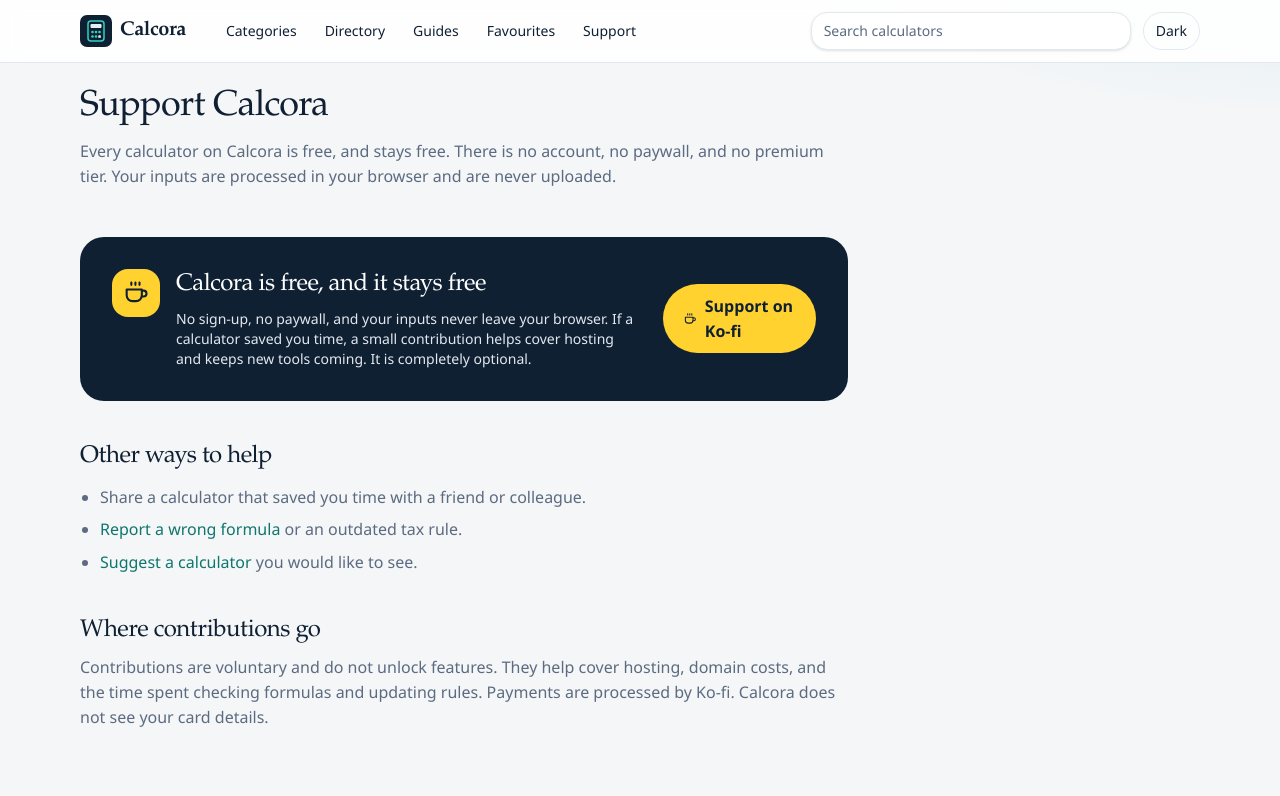
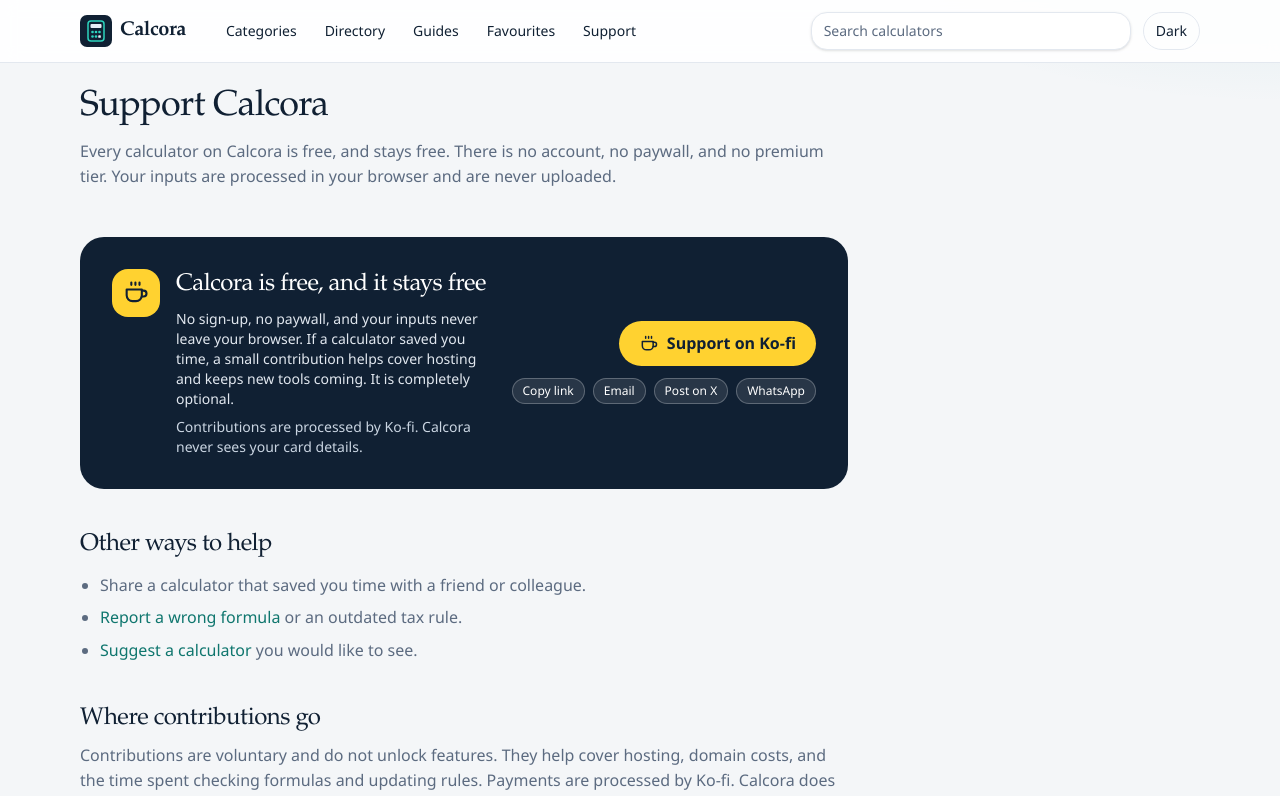
Before and after one commit to infinitypraveen/Calcora, a React (Vite) app: page /support in a window 1280 px wide. Shown: the top 796 px of the page. Built offline with nearby package versions, Linux system fonts and the light colour scheme.

Commit message:
Add files via upload

```diff
--- a/src/components/support/SupportBanner.tsx
+++ b/src/components/support/SupportBanner.tsx
@@ -1,4 +1,5 @@
-import { Link } from "react-router-dom";
+import { useState } from "react";
+import { Link, useLocation } from "react-router-dom";
 import { supportConfig, supportUrl } from "@/config/support";
 import { track } from "@/lib/track";
 
@@ -12,16 +13,56 @@
   );
 }
 
+function normalizePath(pathname: string): string {
+  if (pathname.length > 1) return pathname.replace(/\/+$/, "") || "/";
+  return pathname;
+}
+
+async function copyText(text: string): Promise<boolean> {
+  try {
+    if (typeof navigator !== "undefined" && navigator.clipboard?.writeText) {
+      await navigator.clipboard.writeText(text);
+      return true;
+    }
+  } catch {
+    /* fall through to legacy method */
+  }
+  try {
+    const ta = document.createElement("textarea");
+    ta.value = text;
+    ta.style.position = "fixed";
+    ta.style.opacity = "0";
+    document.body.appendChild(ta);
+    ta.select();
+    document.execCommand("copy");
+    document.body.removeChild(ta);
+    return true;
+  } catch {
+    return false;
+  }
+}
+
+/**
+ * Primary donate/support call to action.
+ * - External donation URL configured  -> external button (new tab).
+ * - Not configured, elsewhere on site -> internal link to /support.
+ * - Not configured, already on /support -> nothing (the banner shows share
+ *   actions instead, so there is never a dead self-link or empty space).
+ */
 export function SupportButton({ compact = false }: { compact?: boolean }) {
+  const { pathname } = useLocation();
   const href = supportUrl();
-  if (!href) return null;
+  const onSupportPage = normalizePath(pathname) === "/support";
+  const cls = `inline-flex items-center gap-2 rounded-full bg-amber-300 font-semibold text-[#102033] hover:bg-amber-200 ${compact ? "px-3 py-1.5 text-sm" : "px-5 py-2.5"}`;
+
+  if (href) {
     return (
       <a
         href={href}
         target="_blank"
         rel="noopener noreferrer"
         onClick={() => track("support_click", { platform: supportConfig.platform })}
-      className={`inline-flex items-center gap-2 rounded-full bg-amber-300 font-semibold text-[#102033] hover:bg-amber-200 ${compact ? "px-3 py-1.5 text-sm" : "px-5 py-2.5"}`}
+        className={cls}
       >
         <CoffeeIcon className="h-5 w-5" />
         {supportConfig.label}
@@ -29,10 +70,100 @@
       </a>
     );
   }
+  if (onSupportPage) return null;
+  return (
+    <Link to="/support" className={cls} aria-label="Support Calcora — open the support page">
+      <CoffeeIcon className="h-5 w-5" />
+      Support Calcora
+    </Link>
+  );
+}
 
-/** Full banner for the homepage and the support page. */
+/**
+ * Share actions that always work, with or without a donation URL.
+ * Copy uses the clipboard (with legacy fallback and visible feedback);
+ * Email/X/WhatsApp are plain links, so they work even with JS disabled.
+ */
+export function ShareButtons({ variant = "light", compact = false }: { variant?: "dark" | "light"; compact?: boolean }) {
+  const [copied, setCopied] = useState(false);
+  const shareUrl = typeof window !== "undefined" && window.location?.href ? window.location.href : "https://calcoraplus.netlify.app/";
+  const shareText = "Free calculators with the working shown — Calcora";
+  const encodedUrl = encodeURIComponent(shareUrl);
+  const encodedText = encodeURIComponent(shareText);
+  const canNativeShare = typeof navigator !== "undefined" && typeof (navigator as Navigator & { share?: unknown }).share === "function";
+
+  const base = "inline-flex items-center gap-1.5 rounded-full border font-medium transition-colors focus-visible:outline-2";
+  const size = compact ? "px-2.5 py-1 text-xs" : "px-3 py-1.5 text-sm";
+  const theme = variant === "dark"
+    ? "border-white/25 bg-white/10 text-white hover:bg-white/20"
+    : "border-[var(--line)] bg-[var(--card)] text-[var(--ink)] hover:border-[var(--teal)]";
+
+  const handleCopy = async () => {
+    const ok = await copyText(shareUrl);
+    if (ok) {
+      setCopied(true);
+      track("support_share", { channel: "copy" });
+      window.setTimeout(() => setCopied(false), 2000);
+    }
+  };
+
+  const handleNativeShare = async () => {
+    try {
+      await (navigator as Navigator & { share: (data: { title: string; text: string; url: string }) => Promise<void> }).share({
+        title: "Calcora",
+        text: shareText,
+        url: shareUrl,
+      });
+      track("support_share", { channel: "native" });
+    } catch {
+      /* user cancelled — nothing to do */
+    }
+  };
+
+  return (
+    <div className="flex flex-wrap gap-2" role="group" aria-label="Share this page">
+      <button type="button" onClick={handleCopy} className={`${base} ${size} ${theme}`} aria-live="polite">
+        {copied ? "Copied ✓" : "Copy link"}
+      </button>
+      {canNativeShare ? (
+        <button type="button" onClick={handleNativeShare} className={`${base} ${size} ${theme}`}>
+          Share…
+        </button>
+      ) : null}
+      <a
+        href={`mailto:?subject=${encodeURIComponent("Free calculators — Calcora")}&body=${encodeURIComponent(`I found this useful: ${shareUrl}`)}`}
+        className={`${base} ${size} ${theme}`}
+        onClick={() => track("support_share", { channel: "email" })}
+      >
+        Email
+      </a>
+      <a
+        href={`https://twitter.com/intent/tweet?text=${encodedText}&url=${encodedUrl}`}
+        target="_blank"
+        rel="noopener noreferrer"
+        className={`${base} ${size} ${theme}`}
+        onClick={() => track("support_share", { channel: "x" })}
+      >
+        Post on X
+      </a>
+      <a
+        href={`https://wa.me/?text=${encodeURIComponent(`${shareText} ${shareUrl}`)}`}
+        target="_blank"
+        rel="noopener noreferrer"
+        className={`${base} ${size} ${theme}`}
+        onClick={() => track("support_share", { channel: "whatsapp" })}
+      >
+        WhatsApp
+      </a>
+    </div>
+  );
+}
+
+/** Full banner for the homepage and the support page. Always shows a working action. */
 export function SupportBanner() {
+  const { pathname } = useLocation();
   if (!supportConfig.enabled) return null;
+  const onSupportPage = normalizePath(pathname) === "/support";
   const configured = Boolean(supportUrl());
   return (
     <section aria-labelledby="support-heading" className="no-print mt-12 overflow-hidden rounded-3xl bg-[#102033] p-6 text-white sm:p-8">
@@ -44,14 +175,25 @@
           <div>
             <h2 id="support-heading" className="text-2xl text-white">{supportConfig.heading}</h2>
             <p className="mt-2 max-w-2xl text-sm text-slate-200">{supportConfig.message}</p>
-            {configured ? null : (
+            {configured ? (
+              <p className="mt-2 text-sm text-slate-300">
+                Contributions are processed by {supportConfig.platform}. Calcora never sees your card details.
+              </p>
+            ) : onSupportPage ? (
+              <p className="mt-2 text-sm text-slate-300">
+                Online donations aren&apos;t set up yet — sharing Calcora with a friend is the best way to help right now.
+              </p>
+            ) : (
               <p className="mt-2 text-sm text-slate-300">
                 Sharing a calculator with a friend helps too. <Link to="/support" className="text-teal-200 underline">Ways to support</Link>
               </p>
             )}
           </div>
         </div>
+        <div className="flex shrink-0 flex-col items-start gap-3 md:items-end">
           <SupportButton />
+          <ShareButtons variant="dark" compact />
+        </div>
       </div>
     </section>
   );
@@ -61,10 +203,10 @@
 export function SupportNote() {
   if (!supportConfig.enabled) return null;
   return (
-    <p className="no-print mt-6 flex flex-wrap items-center gap-3 rounded-2xl border border-[var(--line)] bg-[var(--card)] p-4 text-sm text-[var(--muted)]">
-      <CoffeeIcon className="h-5 w-5 text-[var(--teal)]" />
-      <span className="flex-1">Calcora is free to use, with no sign-up. If this helped, you can support the project.</span>
-      {supportUrl() ? <SupportButton compact /> : <Link to="/support" className="font-semibold text-[var(--teal)]">Support Calcora</Link>}
-    </p>
+    <div className="no-print mt-6 flex flex-wrap items-center gap-3 rounded-2xl border border-[var(--line)] bg-[var(--card)] p-4 text-sm text-[var(--muted)]">
+      <CoffeeIcon className="h-5 w-5 shrink-0 text-[var(--teal)]" />
+      <span className="min-w-52 flex-1">Calcora is free to use, with no sign-up. If this helped, you can support the project.</span>
+      {supportUrl() ? <SupportButton compact /> : <Link to="/support" className="font-semibold text-[var(--teal)] underline-offset-2 hover:underline">Support Calcora</Link>}
+    </div>
   );
 }
```
Lines whose indentation alone changed are shown as unchanged.
